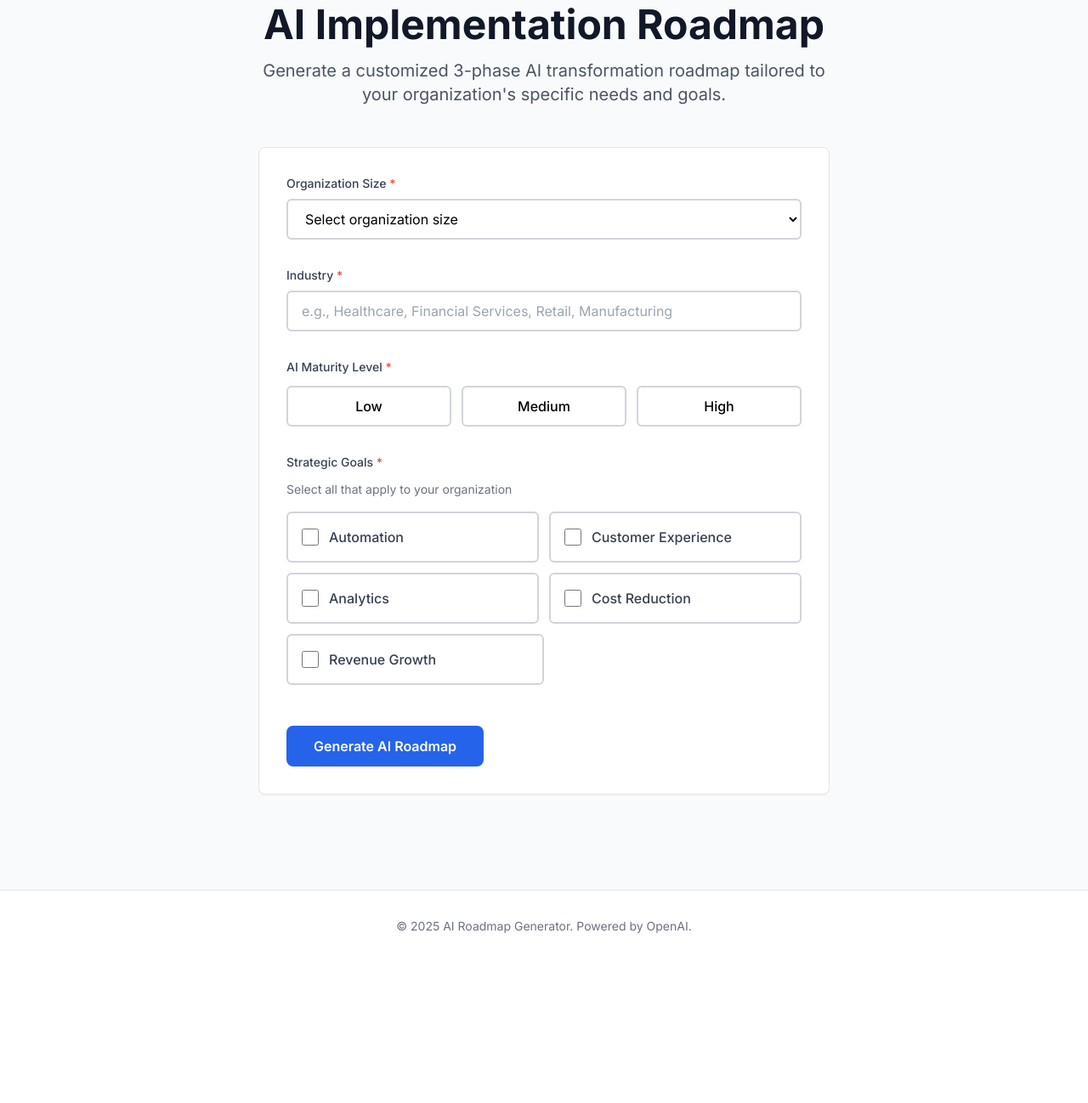
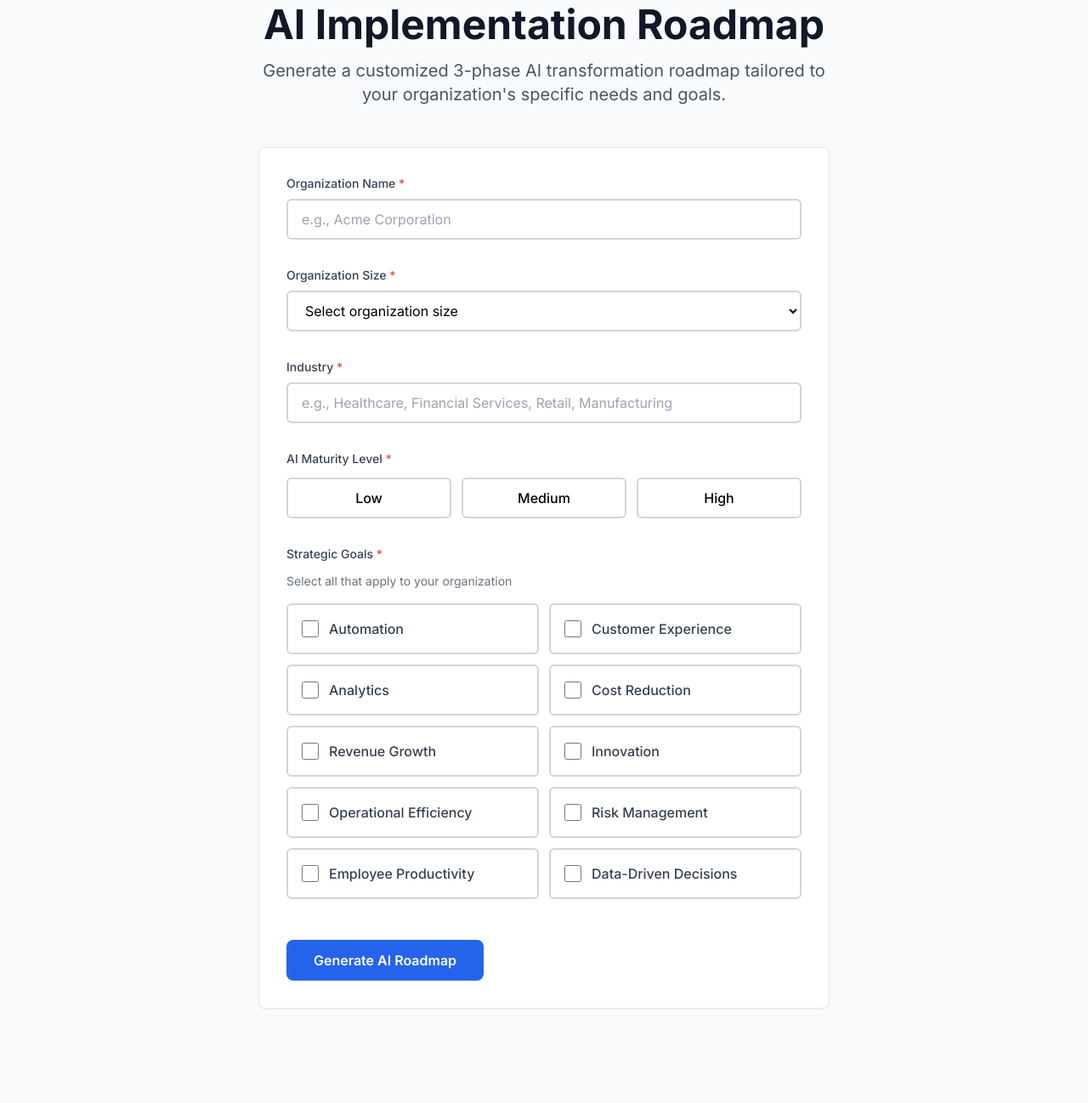
Before and after one commit to shriyaschavan/AI-Roadmap-Generator, a Flask app: page / in a window 1280 px wide. Shown: the part 124-1422 px from the top of the page at 85% size. Before the commit the page ends 1222 px from the top, so only its background shows below. Run offline with Flask 3, Linux system fonts and the light colour scheme; some libraries are stand-ins or nearby versions.

Commit message:
Add organization name field and more strategic goals to roadmap generator
Integrates an "Organization Name" field into the roadmap generation form, updates the database model and API prompts to include this information, and adds several new strategic goals to the selection list.

Replit-Commit-Author: Agent
Replit-Commit-Session-Id: d5271725-f01d-4d71-99c1-ba3bf645ea14
Replit-Commit-Checkpoint-Type: full_checkpoint
Replit-Commit-Event-Id: c97574e2-76dc-4c43-bec3-66ffb82b41ed
Replit-Commit-Screenshot-Url: https://storage.googleapis.com/screenshot-production-us-central1/d5564d69-dec2-4505-a4d4-f713886804cc/d5271725-f01d-4d71-99c1-ba3bf645ea14/GENe8f0
Replit-Helium-Checkpoint-Created: true

```diff
--- a/models.py
+++ b/models.py
@@ -4,6 +4,7 @@ from datetime import datetime
 
 class RoadmapGeneration(db.Model):
     id = db.Column(db.Integer, primary_key=True)
+    organization_name = db.Column(db.String(200), nullable=True)
     organization_size = db.Column(db.String(50), nullable=False)
     industry = db.Column(db.String(200), nullable=False)
     ai_maturity = db.Column(db.String(50), nullable=False)
--- a/openai_service.py
+++ b/openai_service.py
@@ -43,12 +43,13 @@ gantt
 Ensure the Gantt chart reflects the initiatives you described in each phase. Use realistic initiative names and durations."""
 
 
-def generate_roadmap(organization_size: str, industry: str, ai_maturity: str, goals: list) -> dict:
+def generate_roadmap(organization_name: str, organization_size: str, industry: str, ai_maturity: str, goals: list) -> dict:
     """Generate AI implementation roadmap using OpenAI API."""
     goals_text = ", ".join(goals) if goals else "General AI adoption"
 
     user_prompt = f"""Please generate an AI Implementation Roadmap for the following organization:
 
+- Organization Name: {organization_name}
 - Organization Size: {organization_size}
 - Industry: {industry}
 - Current AI Maturity Level: {ai_maturity}
--- a/routes.py
+++ b/routes.py
@@ -23,12 +23,13 @@ def index():
 @app.route("/generate", methods=["POST"])
 def generate():
     """Process form submission and generate AI roadmap."""
+    organization_name = request.form.get("organization_name", "").strip()
     organization_size = request.form.get("organization_size", "").strip()
     industry = request.form.get("industry", "").strip()
     ai_maturity = request.form.get("ai_maturity", "").strip()
     goals = request.form.getlist("goals")
 
-    if not organization_size or not industry or not ai_maturity:
+    if not organization_name or not organization_size or not industry or not ai_maturity:
         flash("Please fill in all required fields.", "error")
         return redirect(url_for("index"))
 
@@ -36,13 +37,14 @@ def generate():
         flash("Please select at least one goal.", "error")
         return redirect(url_for("index"))
 
-    result = generate_roadmap(organization_size, industry, ai_maturity, goals)
+    result = generate_roadmap(organization_name, organization_size, industry, ai_maturity, goals)
 
     if not result["success"]:
         flash(f"Failed to generate roadmap: {result['error']}", "error")
         return redirect(url_for("index"))
 
     generation = RoadmapGeneration(
+        organization_name=organization_name,
         organization_size=organization_size,
         industry=industry,
         ai_maturity=ai_maturity,
@@ -65,6 +67,7 @@ def view_roadmap(roadmap_id):
     return render_template(
         "results.html",
         roadmap_id=roadmap.id,
+        organization_name=roadmap.organization_name or "N/A",
         organization_size=roadmap.organization_size,
         industry=roadmap.industry,
         ai_maturity=roadmap.ai_maturity,
--- a/templates/history.html
+++ b/templates/history.html
@@ -20,7 +20,7 @@
         <a href="{{ url_for('view_roadmap', roadmap_id=roadmap.id) }}" class="block bg-white rounded-lg shadow-sm border border-gray-200 p-6 hover:shadow-md hover:border-primary-300 transition-all">
             <div class="flex items-start justify-between">
                 <div class="flex-1">
-                    <h2 class="text-lg font-semibold text-gray-900">{{ roadmap.industry }} - {{ roadmap.organization_size }} Organization</h2>
+                    <h2 class="text-lg font-semibold text-gray-900">{{ roadmap.organization_name or roadmap.industry }} - {{ roadmap.organization_size }} Organization</h2>
                     <div class="flex flex-wrap gap-4 mt-2 text-sm text-gray-600">
                         <span class="flex items-center gap-1">
                             <svg class="w-4 h-4" fill="none" stroke="currentColor" viewBox="0 0 24 24">
--- a/templates/index.html
+++ b/templates/index.html
@@ -15,6 +15,20 @@
 
     <div class="max-w-2xl mx-auto">
         <form action="/generate" method="POST" class="bg-white rounded-lg shadow-sm border border-gray-200 p-6 md:p-8 space-y-8">
+            <div>
+                <label for="organization_name" class="block text-sm font-medium text-gray-700 mb-2">
+                    Organization Name <span class="text-red-500">*</span>
+                </label>
+                <input
+                    type="text"
+                    id="organization_name"
+                    name="organization_name"
+                    required
+                    placeholder="e.g., Acme Corporation"
+                    class="w-full h-12 px-4 border-2 border-gray-300 rounded-md focus:ring-2 focus:ring-primary-500 focus:border-primary-500"
+                >
+            </div>
+
             <div>
                 <label for="organization_size" class="block text-sm font-medium text-gray-700 mb-2">
                     Organization Size <span class="text-red-500">*</span>
@@ -94,9 +108,29 @@
                         <input type="checkbox" name="goals" value="Cost Reduction" class="h-5 w-5 text-primary-600 border-gray-300 rounded focus:ring-primary-500">
                         <span class="ml-3 font-medium text-gray-700">Cost Reduction</span>
                     </label>
-                    <label class="flex items-center p-4 border-2 border-gray-300 rounded-md cursor-pointer hover:border-gray-400 has-[:checked]:border-primary-500 has-[:checked]:bg-primary-50 transition-colors md:col-span-2 md:w-1/2">
+                    <label class="flex items-center p-4 border-2 border-gray-300 rounded-md cursor-pointer hover:border-gray-400 has-[:checked]:border-primary-500 has-[:checked]:bg-primary-50 transition-colors">
                         <input type="checkbox" name="goals" value="Revenue Growth" class="h-5 w-5 text-primary-600 border-gray-300 rounded focus:ring-primary-500">
                         <span class="ml-3 font-medium text-gray-700">Revenue Growth</span>
+                    </label>
+                    <label class="flex items-center p-4 border-2 border-gray-300 rounded-md cursor-pointer hover:border-gray-400 has-[:checked]:border-primary-500 has-[:checked]:bg-primary-50 transition-colors">
+                        <input type="checkbox" name="goals" value="Innovation" class="h-5 w-5 text-primary-600 border-gray-300 rounded focus:ring-primary-500">
+                        <span class="ml-3 font-medium text-gray-700">Innovation</span>
+                    </label>
+                    <label class="flex items-center p-4 border-2 border-gray-300 rounded-md cursor-pointer hover:border-gray-400 has-[:checked]:border-primary-500 has-[:checked]:bg-primary-50 transition-colors">
+                        <input type="checkbox" name="goals" value="Operational Efficiency" class="h-5 w-5 text-primary-600 border-gray-300 rounded focus:ring-primary-500">
+                        <span class="ml-3 font-medium text-gray-700">Operational Efficiency</span>
+                    </label>
+                    <label class="flex items-center p-4 border-2 border-gray-300 rounded-md cursor-pointer hover:border-gray-400 has-[:checked]:border-primary-500 has-[:checked]:bg-primary-50 transition-colors">
+                        <input type="checkbox" name="goals" value="Risk Management" class="h-5 w-5 text-primary-600 border-gray-300 rounded focus:ring-primary-500">
+                        <span class="ml-3 font-medium text-gray-700">Risk Management</span>
+                    </label>
+                    <label class="flex items-center p-4 border-2 border-gray-300 rounded-md cursor-pointer hover:border-gray-400 has-[:checked]:border-primary-500 has-[:checked]:bg-primary-50 transition-colors">
+                        <input type="checkbox" name="goals" value="Employee Productivity" class="h-5 w-5 text-primary-600 border-gray-300 rounded focus:ring-primary-500">
+                        <span class="ml-3 font-medium text-gray-700">Employee Productivity</span>
+                    </label>
+                    <label class="flex items-center p-4 border-2 border-gray-300 rounded-md cursor-pointer hover:border-gray-400 has-[:checked]:border-primary-500 has-[:checked]:bg-primary-50 transition-colors">
+                        <input type="checkbox" name="goals" value="Data-Driven Decisions" class="h-5 w-5 text-primary-600 border-gray-300 rounded focus:ring-primary-500">
+                        <span class="ml-3 font-medium text-gray-700">Data-Driven Decisions</span>
                     </label>
                 </div>
             </div>
--- a/templates/results.html
+++ b/templates/results.html
@@ -15,7 +15,11 @@
 
     <div class="bg-white rounded-lg shadow-sm border border-gray-200 p-6 mb-8">
         <h2 class="text-lg font-semibold text-gray-900 mb-4">Organization Profile</h2>
-        <div class="grid grid-cols-2 md:grid-cols-4 gap-4">
+        <div class="grid grid-cols-2 md:grid-cols-5 gap-4">
+            <div>
+                <p class="text-sm text-gray-500">Organization</p>
+                <p class="font-medium text-gray-900">{{ organization_name }}</p>
+            </div>
             <div>
                 <p class="text-sm text-gray-500">Size</p>
                 <p class="font-medium text-gray-900">{{ organization_size }}</p>
```
